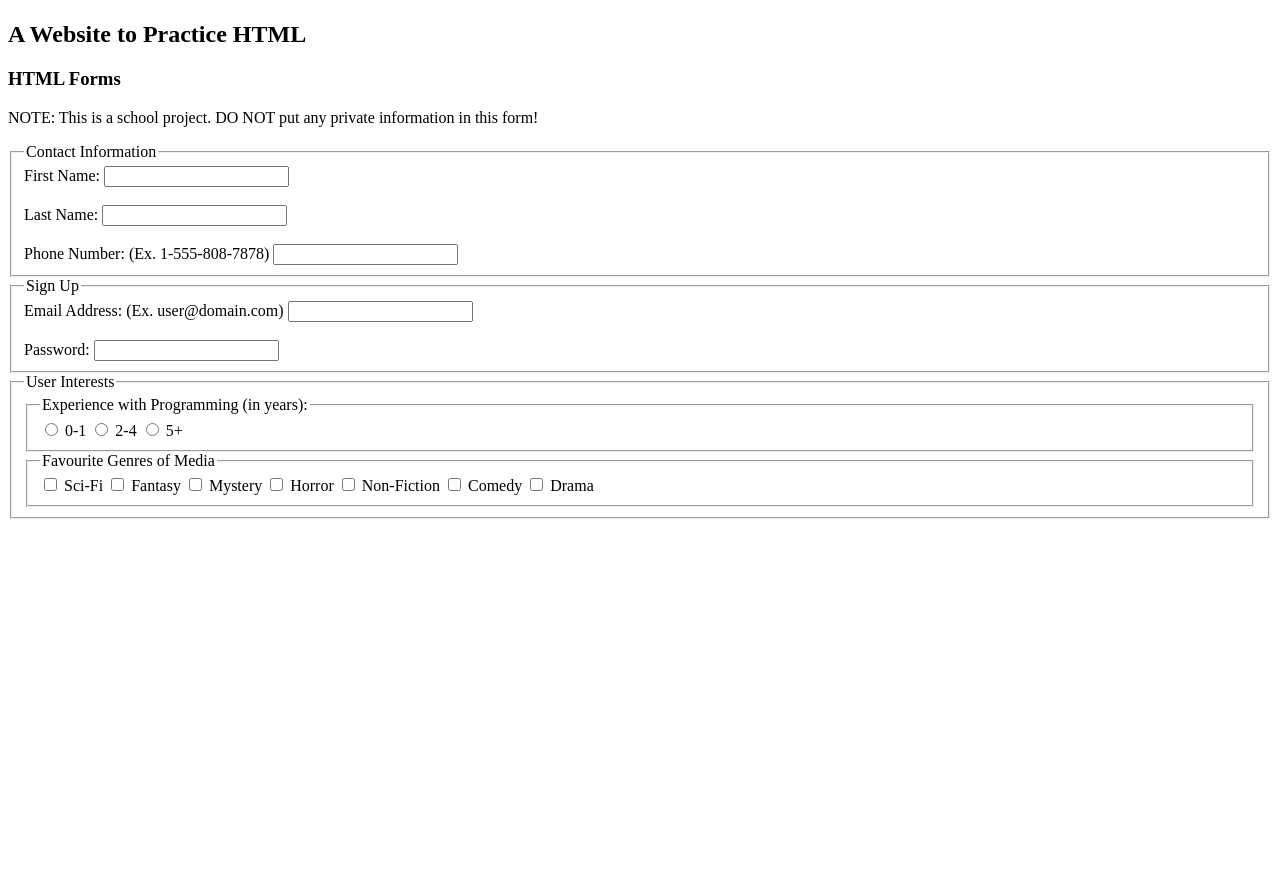
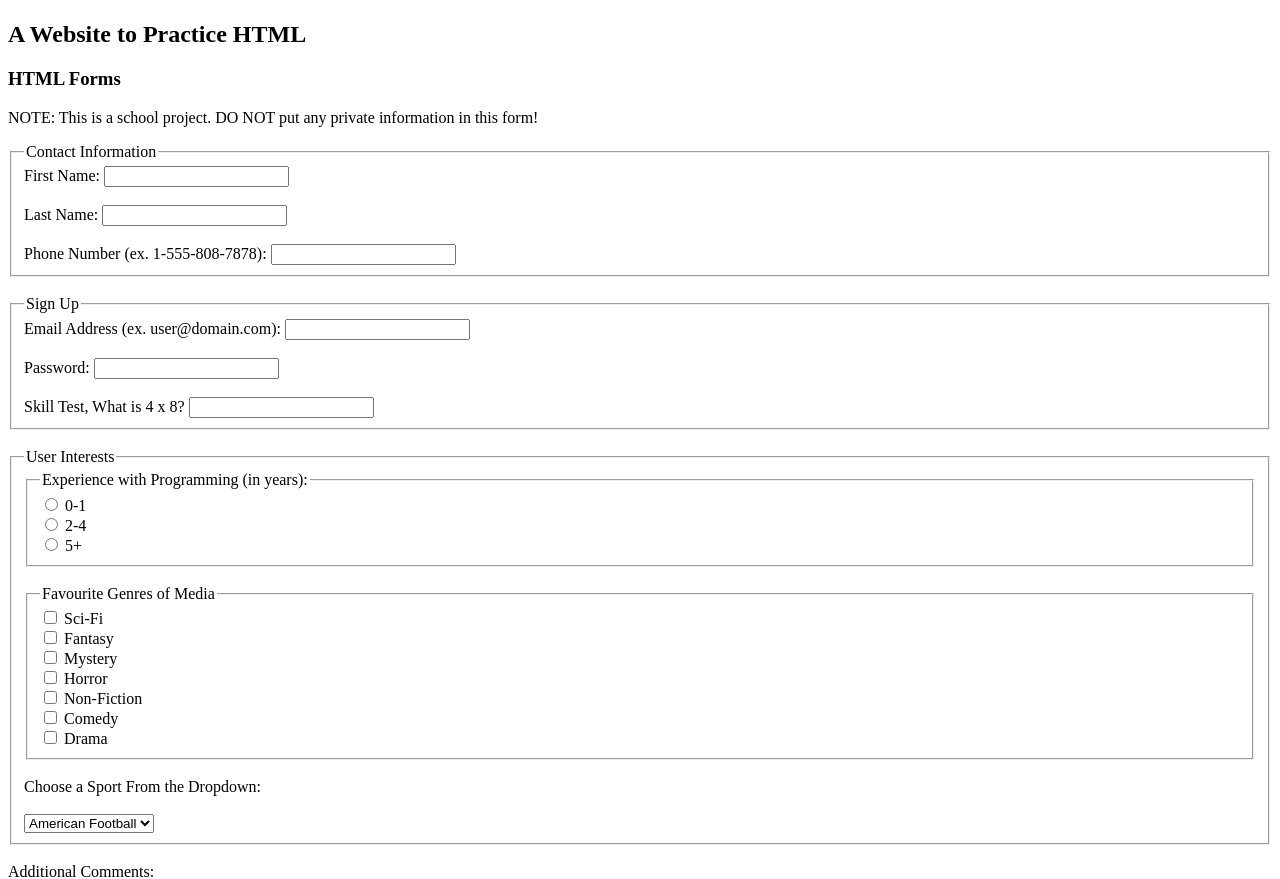
Before and after one commit to mrhardman23/firstwebproject, a plain HTML site: page forms.html in a window 1280 px wide. Shown: the part 59-938 px from the top of the page. Before the commit the page ends 800 px from the top, so only its background shows below. Drawn offline with Linux system fonts and the light colour scheme.

Commit message:
Mostly Finished Forms Page

```diff
--- a/forms.html
+++ b/forms.html
@@ -28,10 +28,23 @@
             (NOTE: NOT GOOD FOR PRIVATE INFORMATION!!!)
             post, which handles all input by sending it to a back-end
             program.
+        id, which gives the form an identifying name different from
+        other forms.
     -->
     <form id="contact-sign-up-interests" method="get">
 
+      <!--
+        The fieldset tag groups related elements in a form.
+
+        Necessary attributes include:
+          form, which links the fieldset to the ID of the form it
+          belongs to.
+      -->
       <fieldset form="contact-sign-up-interests">
+
+        <!--
+          The legend tag gives a title to the group of related inputs.
+        -->
         <legend>Contact Information</legend>
 
         <!--
@@ -71,14 +84,17 @@
         <br />
         <br />
 
-        <label for="telephone">Phone Number: (Ex. 1-555-808-7878)</label>
+
+        <label for="telephone">Phone Number (ex. 1-555-808-7878):</label>
         <input type="tel" id="telephone" name="telNum" required />
       </fieldset>
+
+      <br />
 
       <fieldset form="contact-sign-up-interests">
         <legend>Sign Up</legend>
 
-        <label for="email-addr">Email Address: (Ex. user@domain.com)</label>
+        <label for="email-addr">Email Address (ex. user@domain.com):</label>
         <input type="email" id="email-addr" name="email" required />
 
         <br />
@@ -86,39 +102,162 @@
 
         <label for="password">Password: </label>
         <input type="password" id="password" name="pwd" required />
+
+        <br/>
+        <br />
+
+        <label for="skill-test">Skill Test, What is 4 x 8?</label>
+        <input type="number" id="skill-test" name="skill" required />
       </fieldset>
+
+      <br />
 
       <fieldset form="contact-sign-up-interests">
         <legend>User Interests</legend>
 
         <fieldset>
           <legend>Experience with Programming (in years):</legend>
-          <input type="radio" id="zero-to-one" name="prog-exp" value="0-1" />
+
+          <!--
+            For radio buttons, the name attribute must be the same
+            for all options in the same group. Otherwise, they will
+            not work properly.
+
+            The values must be different for each option so that
+            the data from the user can be properly taken in.
+          -->
+          <input type="radio" id="zero-to-one" name="prog-exp" value="0-1" required />
           <label for="zero-to-one">0-1</label>
-          <input type="radio" id="two-to-four" name="prog-exp" value="2-4" />
+
+          <br />
+
+          <input type="radio" id="two-to-four" name="prog-exp" value="2-4" required/>
           <label for="one">2-4</label>
-          <input type="radio" id="five-plus" name="prog-exp" value="5+" />
+
+          <br />
+
+          <input type="radio" id="five-plus" name="prog-exp" value="5+" required/>
           <label for="over">5+</label>
         </fieldset>
 
+        <br />
+
         <fieldset>
           <legend>Favourite Genres of Media</legend>
+
+          <!--
+            For checkboxes, the name attribute must be the same
+            for all options in the same group.
+
+            The values must be different for each option so that
+            the data from the user can be properly taken in.
+          -->
           <input type="checkbox" id="sci-fi" name="genre" value="sci-fi" />
           <label for="sci-fi">Sci-Fi</label>
+          <br />
           <input type="checkbox" id="fantasy" name="genre" value="fantasy" />
           <label for="fantasy">Fantasy</label>
+          <br />
           <input type="checkbox" id="mystery" name="genre" value="mystery" />
           <label for="mystery">Mystery</label>
+          <br/>
           <input type="checkbox" id="horror" name="genre" value="horror" />
           <label for="horror">Horror</label>
+          <br/>
           <input type="checkbox" id="non-fiction" name="genre" value="non-fiction" />
           <label for="non-fiction">Non-Fiction</label>
+          <br/>
           <input type="checkbox" id="comedy" name="genre" value="comedy" />
           <label for="comedy">Comedy</label>
+          <br/>
           <input type="checkbox" id="drama" name="genre" value="drama" />
           <label for="drama">Drama</label>
+          <br/>
         </fieldset>
+
+        <br />
+
+        <label for="fav-sport">Choose a Sport From the Dropdown:</label>
+        <br />
+        <br />
+
+        <!--
+          The select tag creates a dropdown menu input.
+
+          Necessary attributes include:
+            id, which gives the input an unique identifier inside the form.
+            name, which gives a variable for how to store this information.
+        -->
+        <select id="fav-sport" name="sport" required>
+          <!--
+            The option tag creates one of the options inside the
+            dropdown menu.
+
+            Necessary attributes include:
+              value, which gives an internal value that will be
+              sent to the back-end or displayed in the search
+              bar when this option is selected.
+          -->
+          <option value="americanFootball">American Football</option>
+          <option value="baseball">Baseball</option>
+          <option value="basketball">Basketball</option>
+          <option value="cricket">Cricket</option>
+          <option value="football">Football</option>
+          <option value="hockey">Hockey</option>
+          <option value="rugby">Rugby</option>
+        </select>
       </fieldset>
+
+      <br />
+
+      <label for="added-comments">Additional Comments:</label>
+      <br />
+      <!--
+        The textarea tag creates a larger textbox input for users to
+        type full sentences in.
+
+        Necessary attributes include:
+          id, which gives the input an unique identifier inside the form.
+          name, which gives a variable for how to store this information.
+          rows, which defines how many rows tall the textbox is.
+          cols, which defines how many columns wide the textbox is.
+      -->
+      <textarea id="added-comments" name="comments" rows="10" cols="50"></textarea>
+
+      <br />
+      <br />
+
+      <!--
+        The submit input creates a button that allows the user
+        to enter the form.
+
+        Necessary attributes include:
+          type, which defines what kind of input it is.
+            For a submit button, the value must be "submit".
+          id, which gives the input an unique identifier inside the form.
+          name, which gives a variable for how to store this information.
+          value, which defines what text is displayed on the button.
+      -->
+      <input type="submit" id="submit-button" name="submit" value="Submit Form" />
+
+      <br />
+      <br />
+      <br />
+      <br />
+      <br />
+
+      <!--
+        The reset input creates a button that allows the user
+        to clear everything in the form.
+
+        Necessary attributes include:
+          type, which defines what kind of input it is.
+            For a reset button, the value must be "reset".
+          id, which gives the input an unique identifier inside the form.
+          name, which gives a variable for how to store this information.
+          value, which defines what text is displayed on the button.
+      -->
+      <input type="reset" id="reset-button" name="reset" value="Reset Form" />
     </form>
 </body>
 </html>
```
